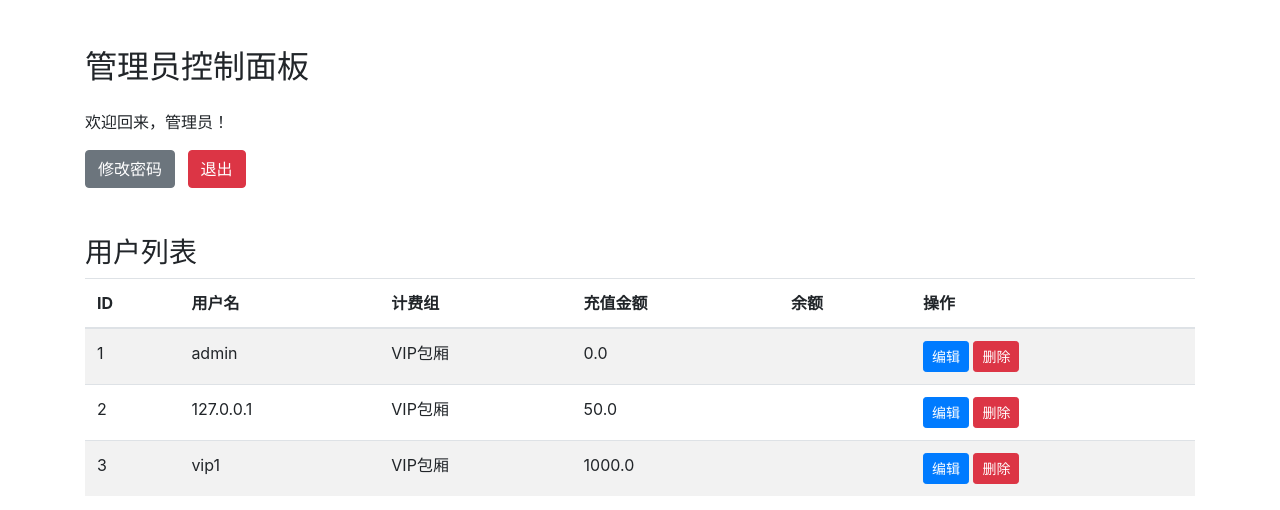
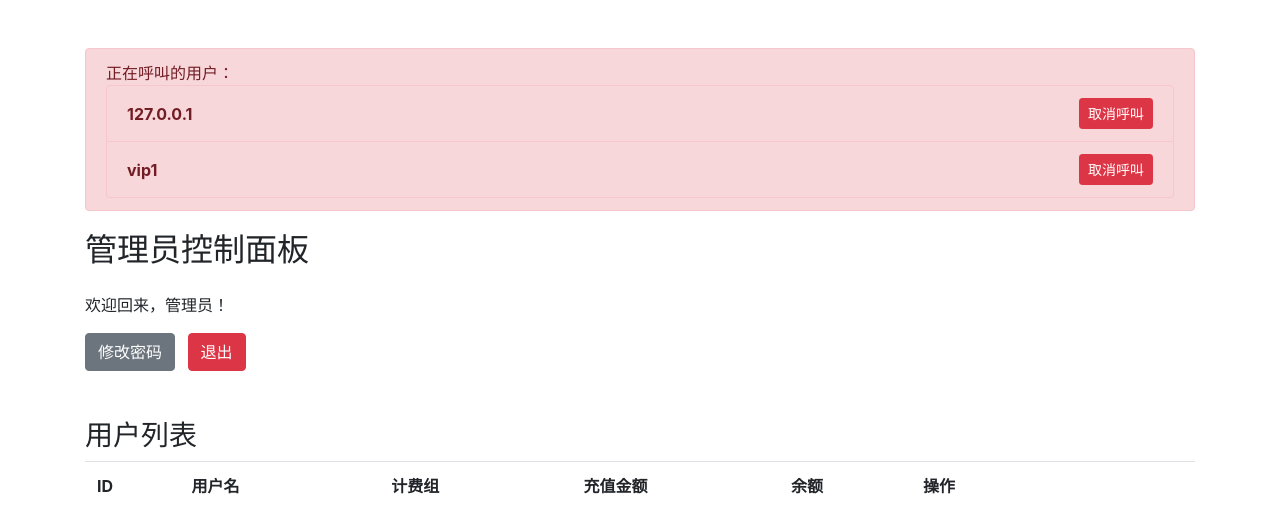
Before and after one commit to Zesuy/cyberbar-charge-system, a Flask app: page /admin_dashboard in a window 1280 px wide. Shown: the top 510 px of the page. Run offline with Flask 3, Linux system fonts and the light colour scheme; a user stored in the database is signed in; data comes from the database, SQL or seed files in the repository; both versions use the stored data as it was after the commit.

Commit message:
添加了”呼叫管理员“的逻辑，让多用户呼叫成为可能。在呼叫管理员后自动禁用”呼叫管理员“

```diff
--- a/app.py
+++ b/app.py
@@ -1,10 +1,10 @@
-from flask import Flask, render_template, request, redirect, url_for, session
+from flask import Flask, render_template, request, redirect, url_for, session, jsonify
 from flask_sqlalchemy import SQLAlchemy
 from werkzeug.security import generate_password_hash, check_password_hash
 from datetime import datetime
 
 app = Flask(__name__)
-app.config['SECRET_KEY'] = 'your_secret_key'  # 请替换成更安全的密钥
+app.config['SECRET_KEY'] = 'cjMn873LamMR5kta4'
 app.config['SQLALCHEMY_DATABASE_URI'] = 'sqlite:///cybercafe.db'
 db = SQLAlchemy(app)
 
@@ -20,7 +20,7 @@ class User(db.Model):
     billing_group_id = db.Column(db.Integer, db.ForeignKey('billing_group.id'), nullable=False)  # 关联 BillingGroup 模型
     balance = db.Column(db.Float, nullable=False, default=0)
     balance_left = db.Column(db.Float, nullable=False, default=0)
-    on_call=db.Column(db.Boolean, default=False)
+    on_call = db.Column(db.Boolean, default=False)
 
     def __repr__(self):
         return '<User %r>' % self.username
@@ -126,6 +126,47 @@ with app.app_context():
         db.session.commit()
 
 
+@app.route('/api/cancel_call', methods=['POST'])
+def cancel_call():
+    if not session.get('logged_in'):
+        return jsonify({'error': '未登录'}), 403
+
+    user = User.query.filter_by(username=session.get('username')).first()
+    if user:
+        user.on_call = False  # 取消用户的呼叫状态
+        db.session.commit()
+        return jsonify({'success': '取消呼叫成功'})
+    return jsonify({'error': '用户不存在'}), 404
+
+
+@app.route('/admin/cancel_call/<int:user_id>', methods=['POST'], endpoint='admin_cancel_call')
+def admin_cancel_call(user_id):
+    if not session.get('logged_in') or not session.get('is_admin'):
+        return redirect(url_for('index'))
+
+    # 获取对应用户并设置 on_call 为 False
+    user = User.query.get(user_id)
+    if user:
+        user.on_call = False
+        db.session.commit()
+
+    return redirect(url_for('admin_dashboard'))
+
+
+@app.route('/api/call_admin', methods=['POST'])
+def call_admin():
+    if not session.get('logged_in'):
+        return jsonify({'error': '未登录'}), 403
+
+    user_id = session.get('user_id')
+    user = User.query.get(user_id)
+    if user:
+        user.on_call = True
+        db.session.commit()
+        return jsonify({'success': '呼叫管理员成功'})
+    return jsonify({'error': '用户不存在'}), 404
+
+
 @app.route('/api/login', methods=['POST'], endpoint='api_login')
 def login():
     user_id = session.get('user_id')  # 获取用户 ID
@@ -210,7 +251,7 @@ def logout():
     user_id = session.get('user_id')
     user = User.query.get(user_id)
     if user.is_logged:
-        return redirect(url_for('dashboard', logout_message='请先下机'))
+        return redirect(url_for('dashboard'))
     session.pop('logged_in', None)
     session.pop('user_id', None)
     session.pop('is_admin', None)
@@ -235,7 +276,8 @@ def dashboard():
         'last_login': last_login_str,
         "fee_per_minute": user.billing_group.price,  # 使用 user.billing_group.price 获取价格
         'time': datetime.now().strftime('%Y-%m-%d %H:%M:%S'),
-        'fee': user.calculate_fee()  # 使用 user.calculate_fee() 获取费用
+        'fee': user.calculate_fee(),  # 使用 user.calculate_fee() 获取费用
+        'oncall': user.on_call
     }
     balance_left = round(get_balance_left(user_id) - user.calculate_fee(), 2)
     if not session.get('logged_in'):
@@ -268,8 +310,10 @@ def admin_dashboard():
     users = User.query.all()  # 获取所有用户
     billing_groups = BillingGroup.query.all()  # 获取所有计费组
     billing_records = BillingRecord.query.all()  # 获取所有计费记录
+    # 查找正在呼叫的用户（假设 on_call 字段为布尔值，表示用户是否正在呼叫）
+    calling_users = [user for user in users if user.on_call]
     return render_template('admin_dashboard.html', users=users, billing_groups=billing_groups,
-                           billing_records=billing_records)
+                           billing_records=billing_records, calling_users=calling_users)
 
 
 @app.route('/edit_billing_record/<int:record_id>', methods=['GET', 'POST'])
--- a/templates/admin_dashboard.html
+++ b/templates/admin_dashboard.html
@@ -4,8 +4,43 @@
     <title>管理员控制面板</title>
     <link rel="stylesheet" href="https://cdn.jsdelivr.net/npm/bootstrap@4.6.2/dist/css/bootstrap.min.css">
 </head>
+    <style>
+        .alert-custom {
+            position: relative;
+            z-index: 1000; /* Makes sure the alert is on top */
+            margin-bottom: 20px;
+        }
+        .list-group-item {
+            background-color: #f8d7da; /* Light red background for list items */
+            border-color: #f5c6cb;
+        }
+        .table-container {
+            position: relative;
+            z-index: 1; /* Ensures tables stay under the alert */
+        }
+    </style>
 <body>
     <div class="container mt-5">
+
+        <!-- Call Alert Section -->
+        {% if calling_users|length > 0 %}
+        <div class="alert alert-danger alert-custom" role="alert">
+            正在呼叫的用户：
+            <ul class="list-group">
+                {% for caller in calling_users %}
+                <li class="list-group-item d-flex justify-content-between align-items-center">
+                    <strong>{{ caller.username }}</strong> <!-- Bold username to emphasize -->
+                    <form action="{{ url_for('admin_cancel_call', user_id=caller.id) }}" method="POST">
+                        <button type="submit" class="btn btn-sm btn-danger">取消呼叫</button>
+                    </form>
+                </li>
+                {% endfor %}
+            </ul>
+        </div>
+        {% endif %}
+
+
+
         <div class="row">
             <div class="col-md-12">
                 <h2 class="mb-4">管理员控制面板</h2>
```
Also changed, not shown: templates/dashboard.html (+55 -18 lines), instance/cybercafe.db.
